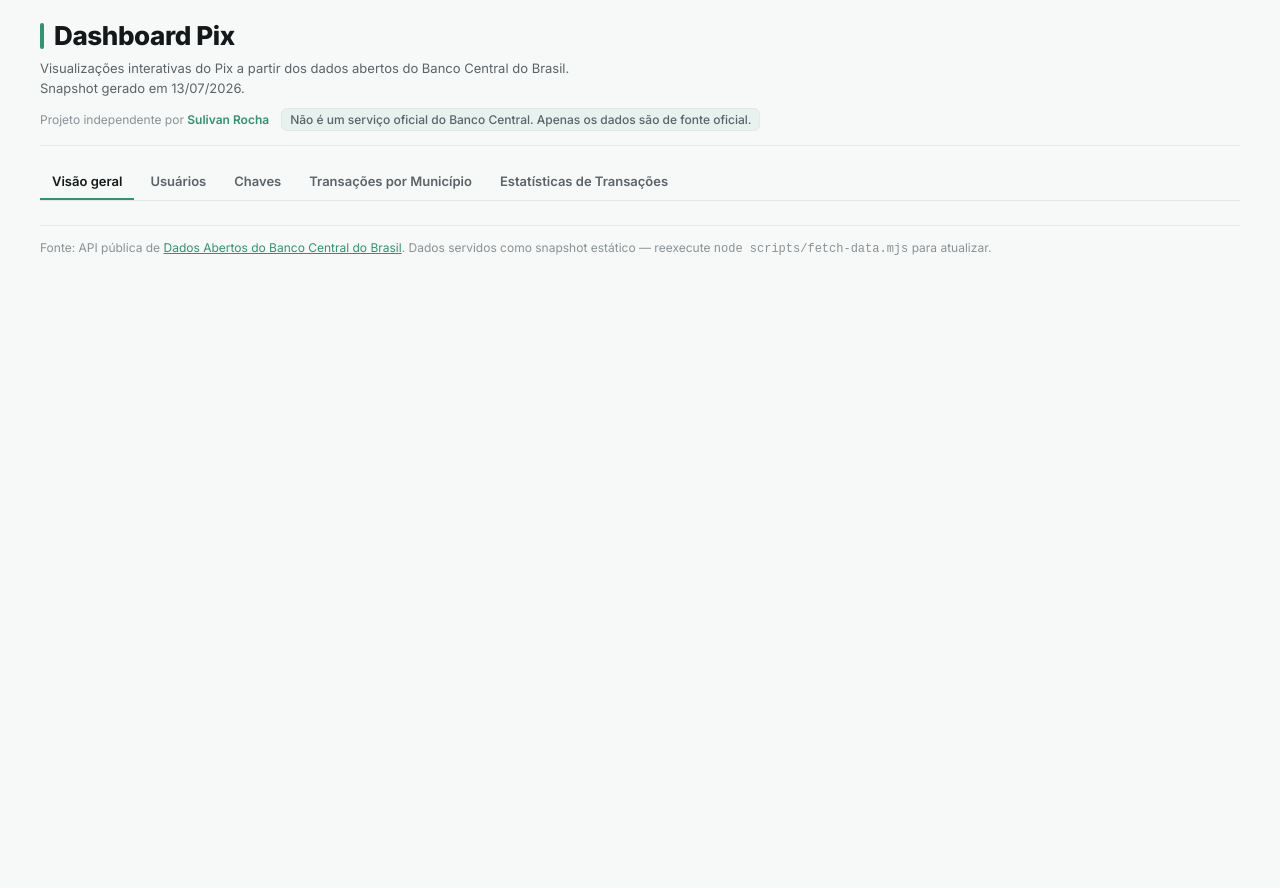
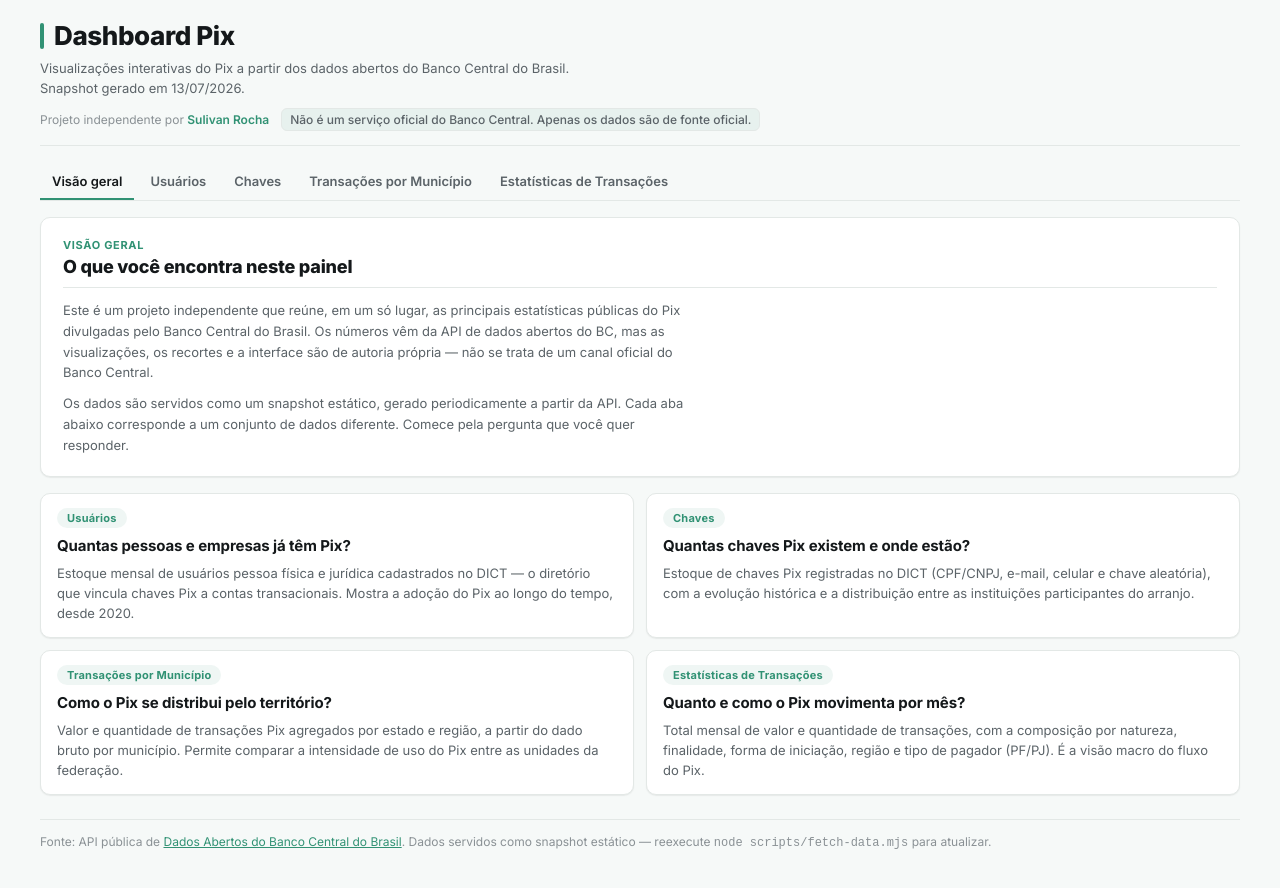
Before and after one commit to sulivanrocha/pix-dataviz, a React (Vite) app: page / in a window 1280 px wide. Shown: the top 888 px of the page. Before the commit the page ends 800 px from the top, so only its background shows below. Built offline with nearby package versions, Linux system fonts and the light colour scheme.

Commit message:
Wire OverviewPage into App and fix duplicate createRoot

```diff
--- a/src/App.jsx
+++ b/src/App.jsx
@@ -2,6 +2,7 @@
 import { usePixData } from "./lib/usePixData";
 import { TabNav } from "./components/shared/TabNav";
 import { TABS } from "./lib/tabs";
+import { OverviewPage } from "./pages/OverviewPage";
 import { UsuariosDictPage } from "./pages/UsuariosDictPage";
 import { ChavesPixPage } from "./pages/ChavesPixPage";
 import { TransacoesMunicipioPage } from "./pages/TransacoesMunicipioPage";
@@ -55,6 +56,7 @@
 
       <TabNav active={tab} onChange={setTab} />
 
+      {tab === "overview" && <OverviewPage />}
       {tab === "dict" && <UsuariosDictPage usuariosDict={usuariosDict.dados} />}
       {tab === "chaves" && <ChavesPixPage chaves={chaves} />}
       {tab === "municipio" && <TransacoesMunicipioPage municipio={municipio} />}
--- a/src/main.jsx
+++ b/src/main.jsx
@@ -1,17 +1,8 @@
 import { StrictMode } from 'react'
 import { createRoot } from 'react-dom/client'
+import { Analytics } from '@vercel/analytics/react'
 import './index.css'
 import App from './App.jsx'
-
-createRoot(document.getElementById('root')).render(
-  <StrictMode>
-    <App />
-  </StrictMode>,
-)
-
-
-// src/main.jsx
-import { Analytics } from '@vercel/analytics/react'
 
 createRoot(document.getElementById('root')).render(
   <StrictMode>
```
